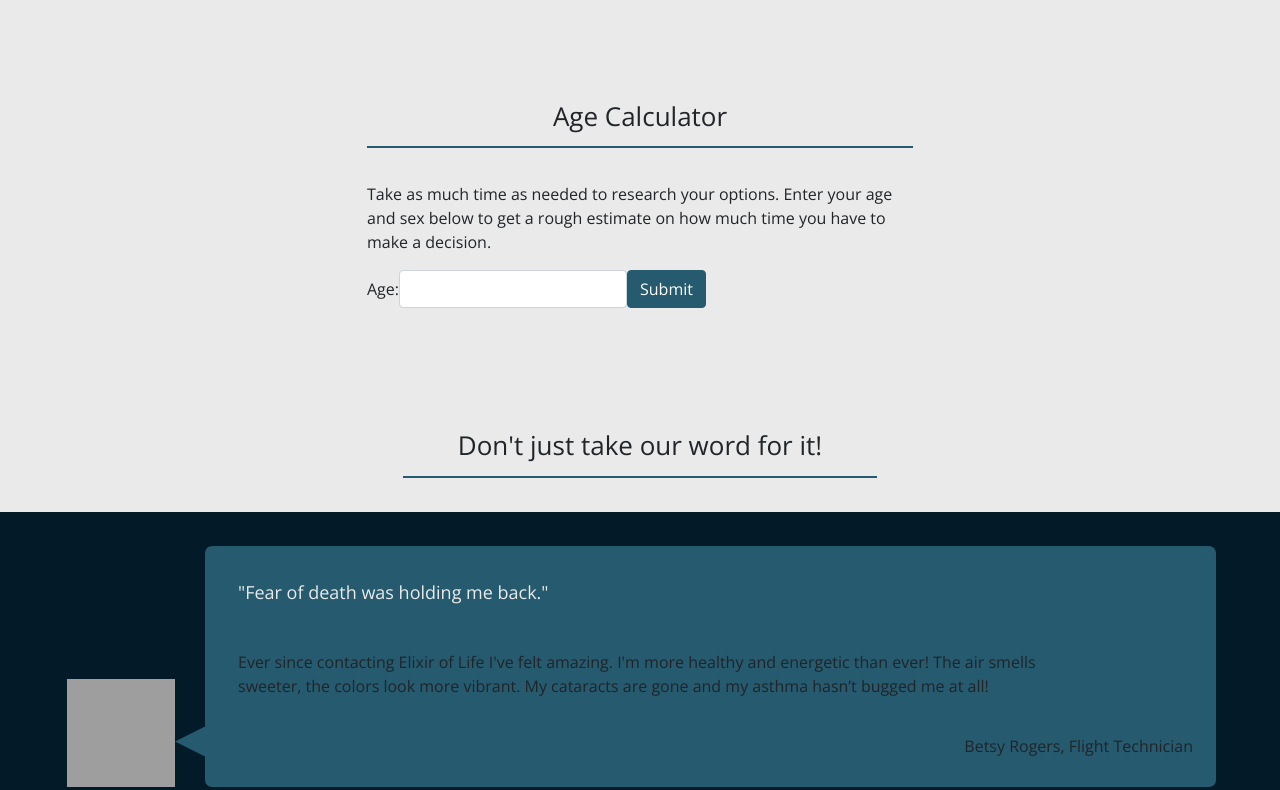
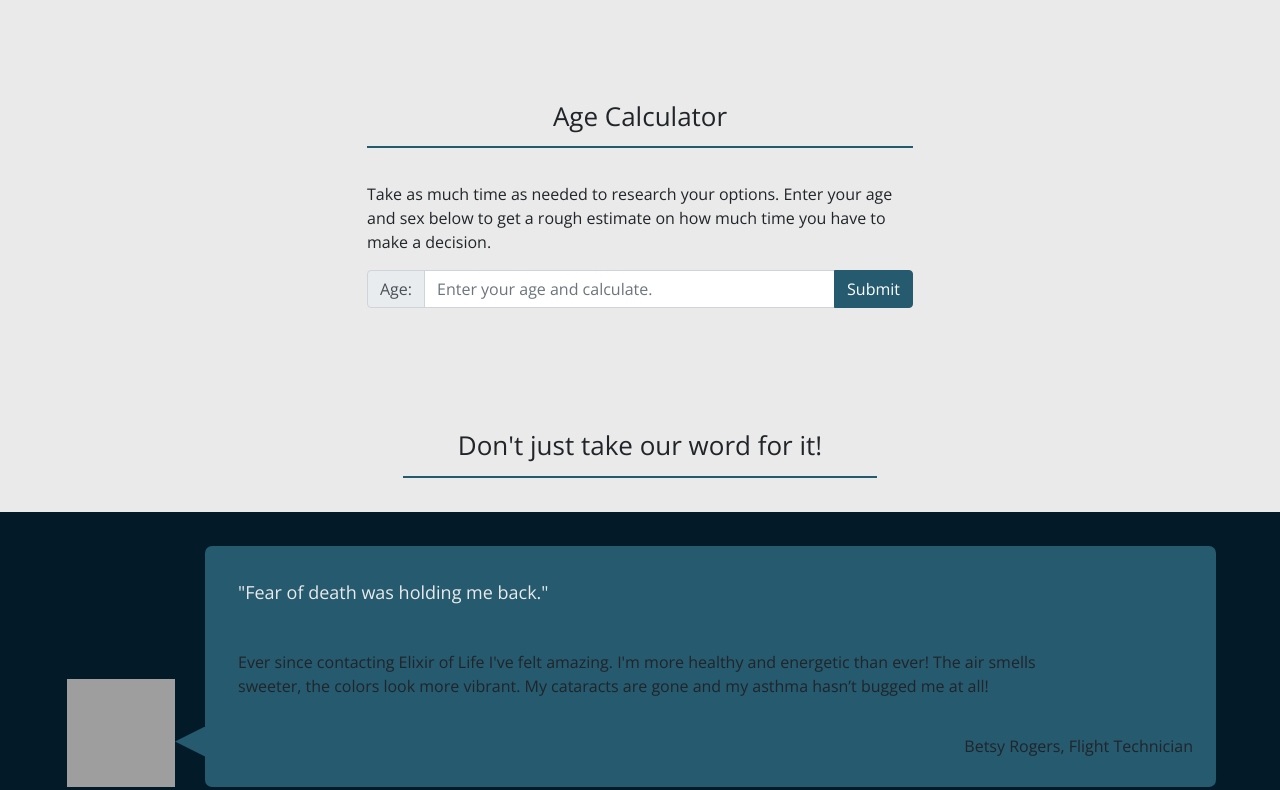
Before and after one commit to MrFennell/Elixir-Of-Life, a website: page public/index.html in a window 1280 px wide. Shown: the part 1170-1960 px from the top of the page. Drawn offline with nearby package versions, Linux system fonts and the light colour scheme; grey boxes are pictures that could not be loaded.

Commit message:
Calculator styles

```diff
--- a/public/index.html
+++ b/public/index.html
@@ -12,13 +12,13 @@
 <body>
 
 <header id="header">
-		<nav id="nav-bar" class="navbar navbar-expand-lg align-items-baseline ">
+		<nav id="nav-bar" class="navbar navbar-inverse navbar-expand-lg align-items-baseline ">
 			<img  id="logo" src="http://fennellweb.com/sites/elixir_of_life/images/logo.svg"	alt="Elixir of Life">
 			<button class="navbar-toggler" type="button" data-toggle="collapse" data-target="#navbarSupportedContent" aria-controls="navbarSupportedContent" aria-expanded="false" aria-label="Toggle navigation">
-					<span class="navbar-toggler-icon"></span>
+				<span class="navbar-toggler-icon"></span>
 			</button>
 			<div class="collapse navbar-collapse justify-content-end" id="navbarSupportedContent">
-				<ul class="nav" >
+				<ul class="navbar-nav" >
 					<li class="nav-item">
 						<a class="nav-link" href="#vision">Our Vision</a>
 					</li>
@@ -68,15 +68,18 @@
 		<div class="col-md-6" id="text-blocks-agecalculator">
 				<h3>Age Calculator</h3>
 				<p>Take as much time as needed to research your options.
-					Enter your age and sex below to get a rough estimate on how much time you have to make a decision.</p>
-				<form  class="form-inline">
-					<div class="form-group">
-						<label name="ageLabel" for="age">Age:</label>
-						<input type="number"  class="form-control" id="age" for="age" name="age">
-						<input type="button" value="Submit" class="btn btn-primary" onclick="deathGuess(document.querySelector('#age').value)">
-						<!-- <input type="button" value="Submit" onclick="deathGuess(document.querySelector('#age').value)"> -->
+					Enter your age and sex below to get a rough estimate on how much time you have to make a decision.
+				</p>
+				<form>
+					<div class="input-group mb-3">
+						<div class="input-group-prepend">
+							<span class="input-group-text">Age:</span>
+						</div>
+						<input type="number"  class="form-control" id="age" for="age" name="age" placeholder="Enter your age and calculate.">
+						<div class="input-group-append">
+							<input type="button" value="Submit" class="btn btn-primary" onclick="deathGuess(document.querySelector('#age').value)">
+						</div>
 					</div>
-
 				</form>
 				<div id="ageResult">
 					<p id="resultOverall"></p>
```
